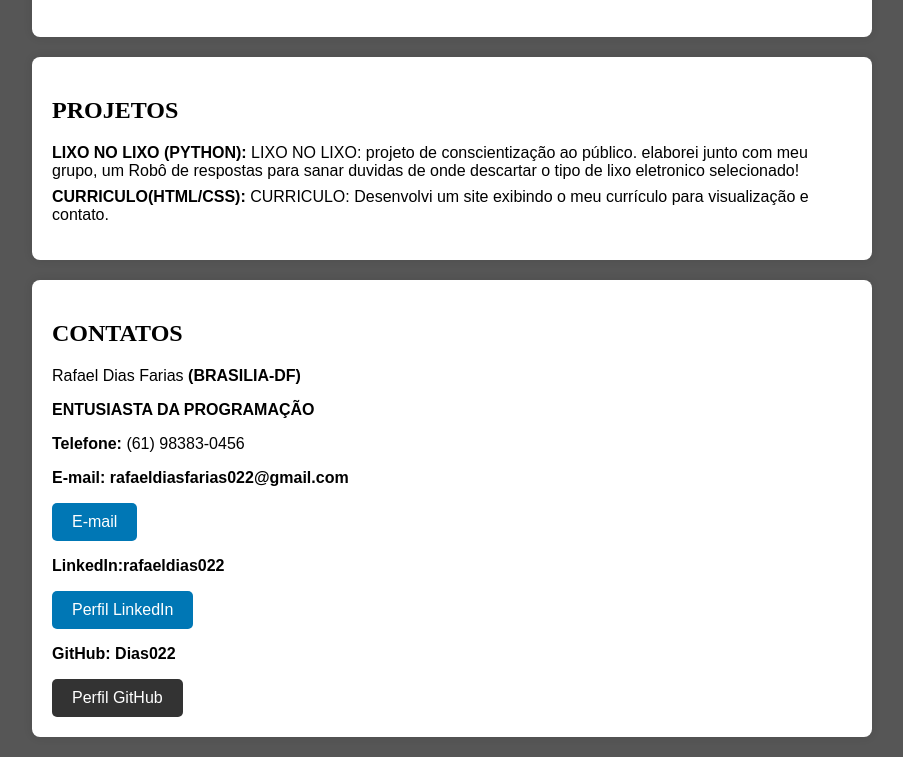
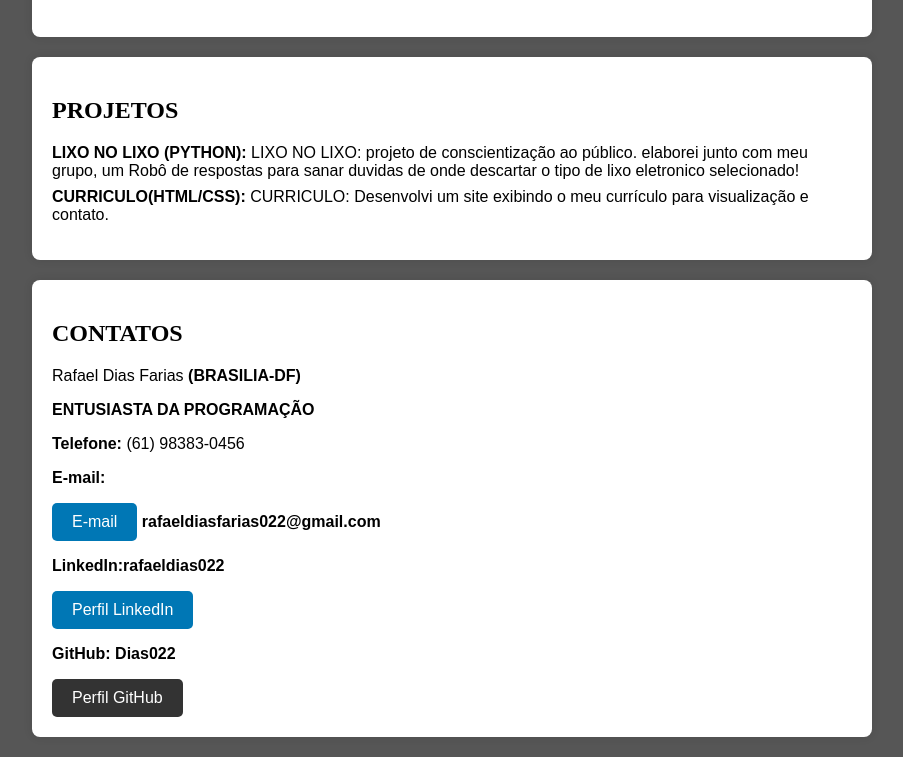
Before and after one commit to Diax022/curriculo, a plain HTML site: page index.html in a window 1280 px wide. Shown: the part 1571-2328 px from the top of the page, without its empty margins (188-1091 px from the left). Drawn offline with Linux system fonts and the light colour scheme.

Commit message:
Update index.html

```diff
--- a/index.html
+++ b/index.html
@@ -102,7 +102,7 @@
             <P>Rafael Dias Farias <b>(BRASILIA-DF)</b></P>
             <b><p>ENTUSIASTA DA PROGRAMAÇÃO</p></b>
             <b><p>Telefone:</b> (61) 98383-0456</p>
-            <B><P>E-mail: <strong>rafaeldiasfarias022@gmail.com </strong> </B></p> <a href="https://mail.google.com/mail/u/1/#inbox?compose=CllgCKCGDWWzCzDnzPPXfGHZlMjJCRLrlDrQFTqczVPRbTbcBbRgdLbgLWVTTVJwdfrljcJGmwg" class="email-button">E-mail </a>
+            <B><P>E-mail:  </B></p> <a href="https://mail.google.com/mail/u/1/#inbox?compose=CllgCKCGDWWzCzDnzPPXfGHZlMjJCRLrlDrQFTqczVPRbTbcBbRgdLbgLWVTTVJwdfrljcJGmwg" class="email-button">E-mail </a> <strong>rafaeldiasfarias022@gmail.com </strong>
             <b><p>LinkedIn:<strong>rafaeldias022 </strong> </p></b><a href="https://www.linkedin.com/in/rafaeldias022/" class="linkedin-button" target="_blank">Perfil LinkedIn</a>
             <b><p>GitHub: <strong>Dias022 </strong> </p></b><a href="https://github.com/Diax022" class="github-button" target="_blank">Perfil GitHub</a>
 
```
